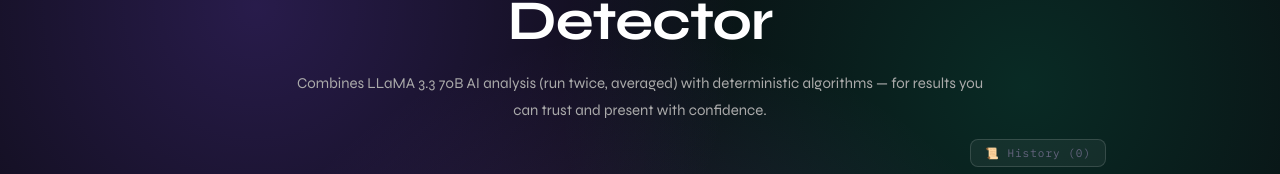
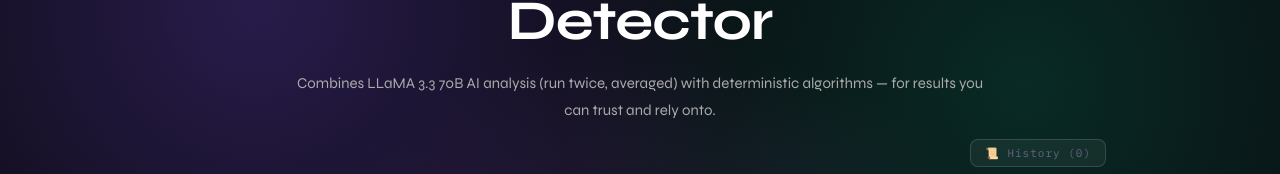
Before and after one commit to Eklav-ya/code-plagiarism-detector, a React (Vite) app: page / in a window 1280 px wide. Shown: the part 154-328 px from the top of the page. Built offline with nearby package versions, Linux system fonts and the light colour scheme.

Commit message:
fix: update header description text

```diff
--- a/src/App.jsx
+++ b/src/App.jsx
@@ -936,7 +936,7 @@
           <h1 style={{ opacity:fade?1:0, transform:fade?"translateY(0)":"translateY(10px)" }}>
             {toggleText ? <>Check for plagiarism in the<br />source code</> : <>Code <span style={{ color:"#0da4eb" }}>Plagiarism</span><br />Detector</>}
           </h1>
-          <p>Combines LLaMA 3.3 70B AI analysis (run twice, averaged) with deterministic algorithms — for results you can trust and present with confidence.</p>
+          <p>Combines LLaMA 3.3 70B AI analysis (run twice, averaged) with deterministic algorithms — for results you can trust and rely onto.</p>
           <div style={{ display:"flex", justifyContent:"flex-end", marginTop:"15px" }}>
             <button className="history-btn" onClick={() => setShowHistory(p => !p)}>📜 History ({history.length})</button>
           </div>
```
